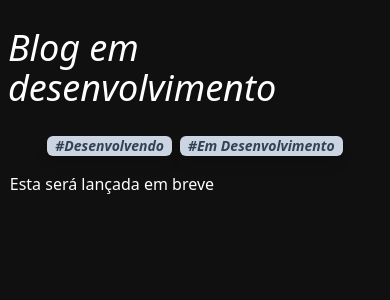
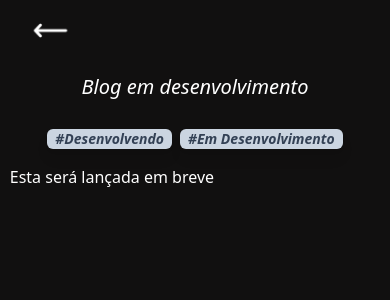
Before and after one commit to rafaapcode/portfolio-new, a Next.js app: page /blog/1 in a window 390 px wide. Shown: the top 300 px of the page. Built offline with nearby package versions, Linux system fonts and the light colour scheme.

Commit message:
feat: blog page finish

```diff
--- a/app/blog/[id]/page.jsx
+++ b/app/blog/[id]/page.jsx
@@ -1,4 +1,5 @@
 import Tags from "@/app/components/utils/tag";
+import Image from "next/image";
 
 export default function Posts({ params }) {
   const post = {
@@ -10,7 +11,23 @@ export default function Posts({ params }) {
   return (
     <div className="w-screen h-screen bg-[#111010]">
       <div className="w-full p-2 flex flex-col justify-center items-center italic">
-        <p className="mt-5 text-4xl text-white">{post.titulo}</p>
+        <div className="w-full flex flex-col">
+          <div className="w-fit ml-5 flex items-center">
+            <a href="/blog">
+              <Image
+                src="/images/arrow.png"
+                width={45}
+                height={45}
+                alt="Icon arrow"
+              />
+            </a>
+          </div>
+          <div className="w-full flex justify-center items-center">
+          <p className="mt-5 text-xl md:text-3xl lg:text-4xl text-white">
+            {post.titulo}
+          </p>
+          </div>
+        </div>
         <div className="mt-5 flex gap-x-2 gap-y-2 max-w-full md:max-w-[50%] lg:max-w-[30%] p-2 w-fit">
           {post.tags.map((techs, index) => (
             <Tags key={index} techname={techs} />
@@ -18,7 +35,7 @@ export default function Posts({ params }) {
         </div>
       </div>
       <div
-        className="text-white mx-auto w-[95%] h-[77%] overflow-auto"
+        className="text-white mx-auto w-[95%] h-[72%] overflow-auto"
         dangerouslySetInnerHTML={{ __html: post.content }}
       ></div>
     </div>
--- a/app/components/utils/post-card.jsx
+++ b/app/components/utils/post-card.jsx
@@ -5,7 +5,7 @@ export default function PostsCard({ id, titulo, techs }) {
   return (
     <div  className="w-full">
       <div className="mt-5 max-w-[95%] md:max-w-[52%] lg:max-w-[30%] mx-auto px-5 py-1 bg-[#2c2929] hover:bg-[#3a3636] rounded-lg">
-        <a href={`/blog/${id}`} target="_blank">
+        <a href={`/blog/${id}`}>
           <h1 className="text-white text-lg">{titulo}</h1>
         </a>
         <div className="flex flex-wrap gap-x-2 gap-y-2 text-[#fff] p-3">
```
